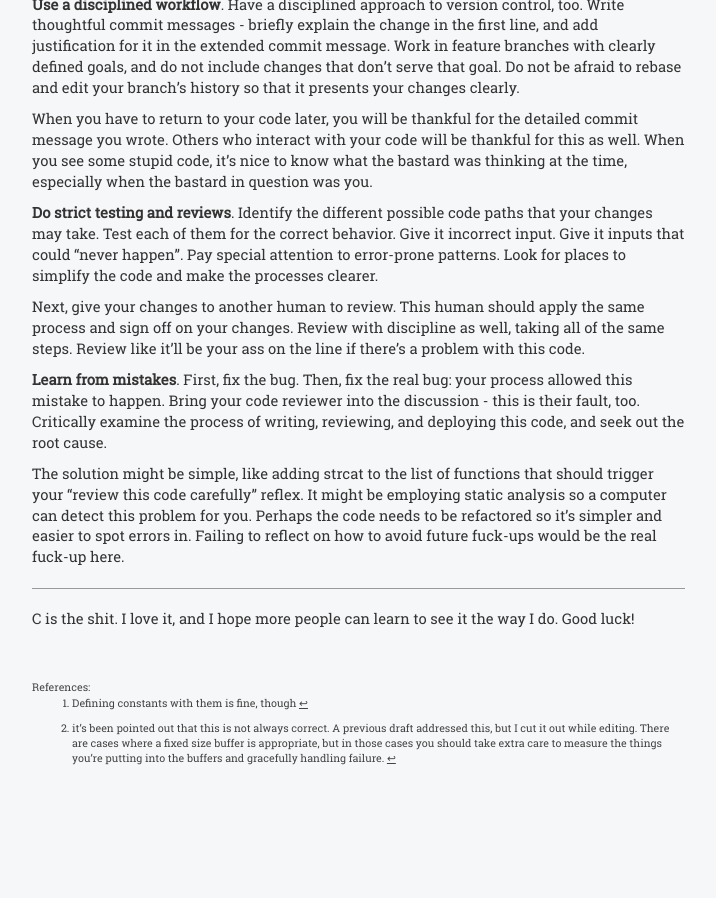
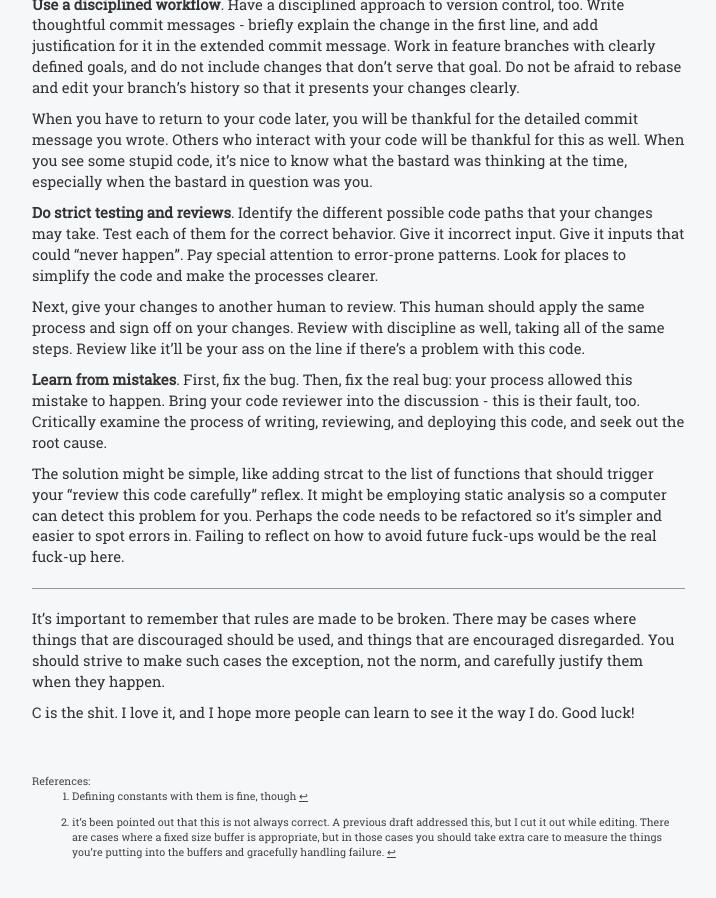
Before and after one commit to stormblog/sircmpwn.github.io, a Jekyll site: the page built from _posts/2017-03-15-How-I-learned-to-stop-worrying-and-love-C.md, in a window 1280 px wide and 900 px high, scrolled down 1107 px. Shown: the whole window, without its empty margins (38-754 px from the left). Built offline with Jekyll 4.4.1, drawn with Linux system fonts in a browser that asks for light colours; before the commit the page ends 1913 px from its top, so only the background shows below that.

Commit message:
Extend conclusion a little

```diff
--- a/_posts/2017-03-15-How-I-learned-to-stop-worrying-and-love-C.md
+++ b/_posts/2017-03-15-How-I-learned-to-stop-worrying-and-love-C.md
@@ -107,6 +107,11 @@ reflect on how to avoid future fuck-ups would be the real fuck-up here.
 
 - - -
 
+It's important to remember that rules are made to be broken. There may be cases
+where things that are discouraged should be used, and things that are encouraged
+disregarded. You should strive to make such cases the exception, not the norm,
+and carefully justify them when they happen.
+
 C is the shit. I love it, and I hope more people can learn to see it the way I
 do. Good luck!
 
```
